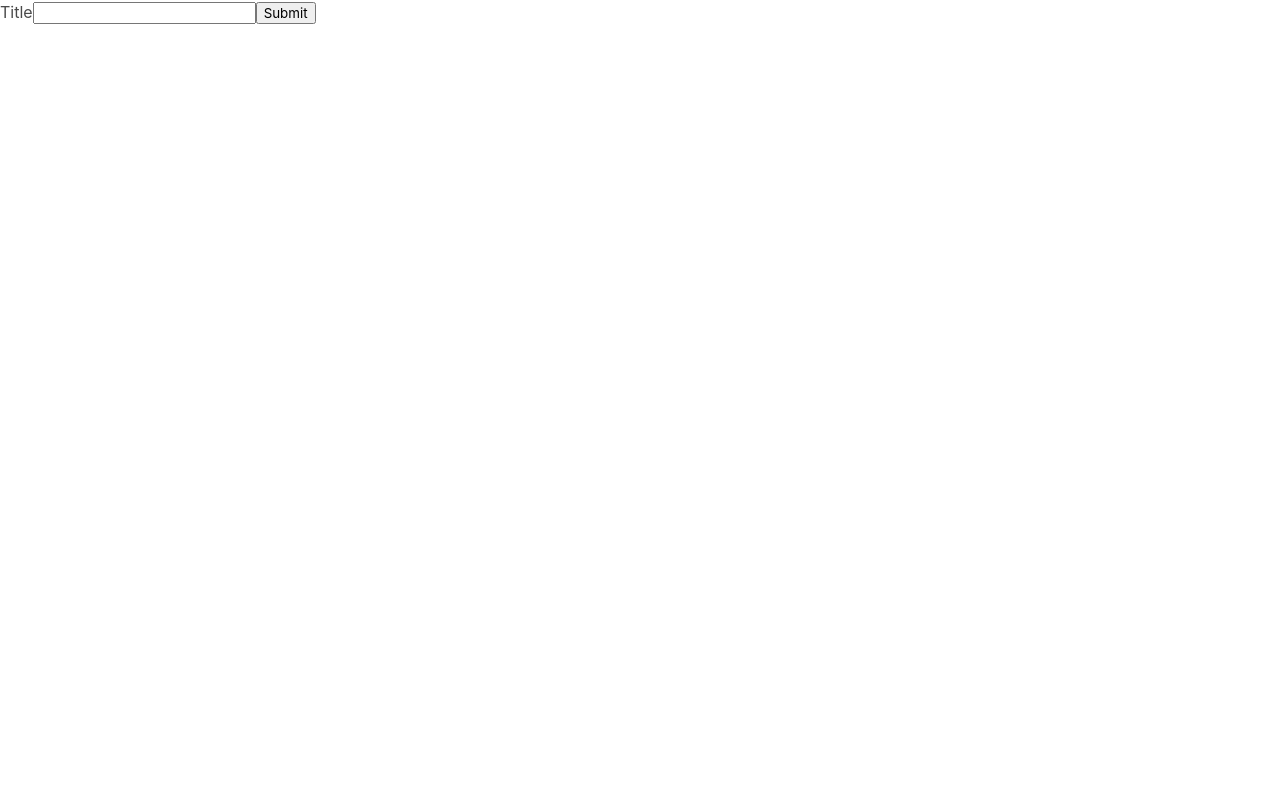
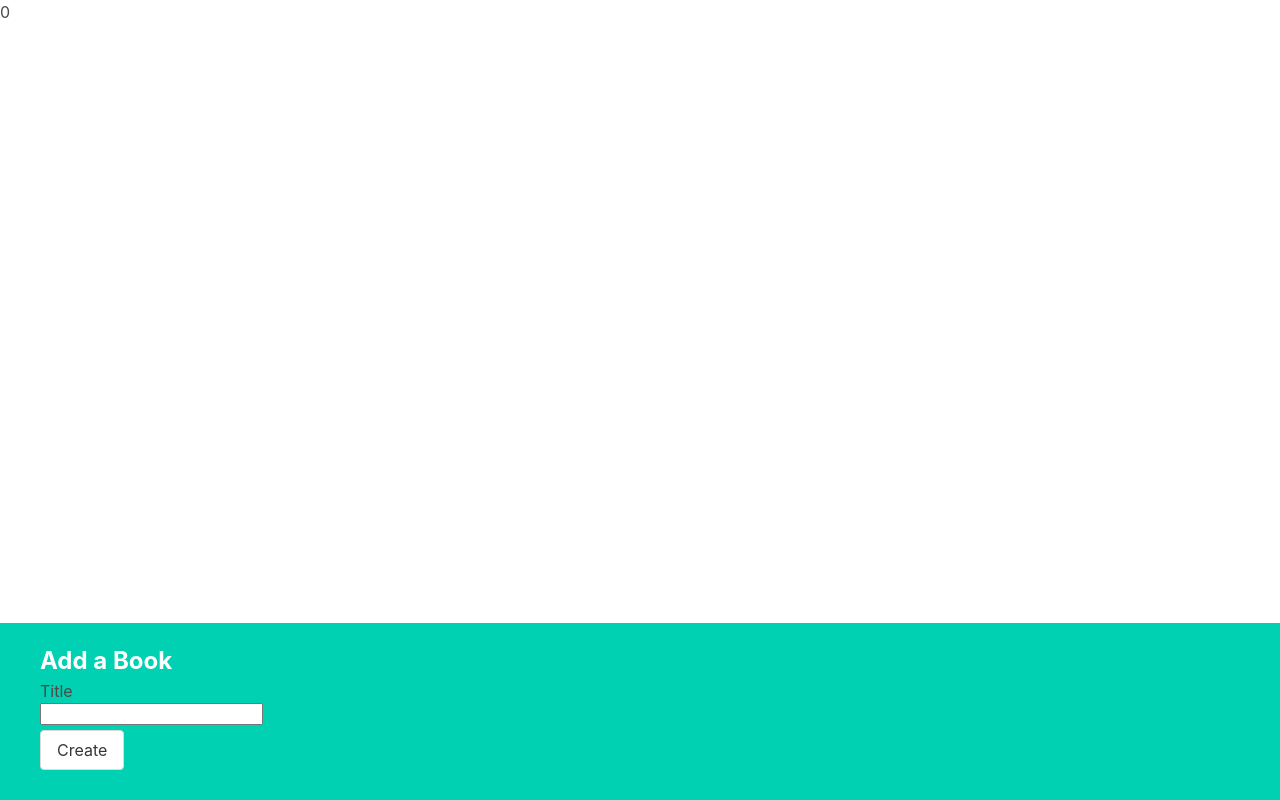
Before and after one commit to keshab4855/react-practice, a React (Create React App) app in the folder final/: page / in a window 1280 px wide. Built offline with nearby package versions, Linux system fonts and the light colour scheme.

Commit message:
getting unique id

```diff
--- a/final/src/App.js
+++ b/final/src/App.js
@@ -4,12 +4,19 @@
 
 function App() {
   const [books, setBooks] = useState([]);
+
   const createBook = (title) => {
-    console.log("Need to add book with :", title);
+    const updatedBooks = [
+      ...books,
+      { id: Math.round(Math.random() * 999), title },
+    ];
+    setBooks(updatedBooks);
+    console.log(books);
   };
 
   return (
     <div className="app">
+      {books.length}
       <BookCreate createBook={createBook}></BookCreate>
     </div>
   );
--- a/final/src/components/BookCreate.js
+++ b/final/src/components/BookCreate.js
@@ -13,11 +13,12 @@
   };
 
   return (
-    <div>
+    <div className="book-create">
+      <h3>Add a Book</h3>
       <form action="" type="submit" onSubmit={submitHandler}>
         <label htmlFor="">Title</label>
         <input onChange={changeHandler} value={title} type="text" />
-        <button>Submit</button>
+        <button className="button">Create</button>
       </form>
     </div>
   );
```
